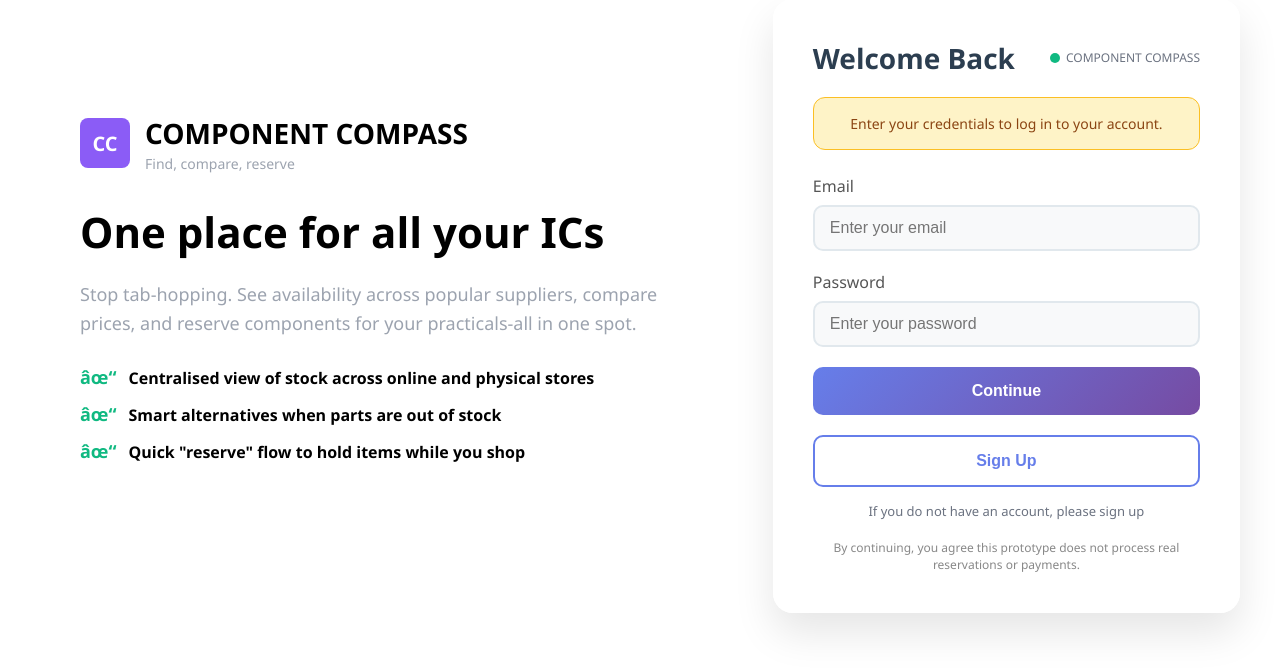
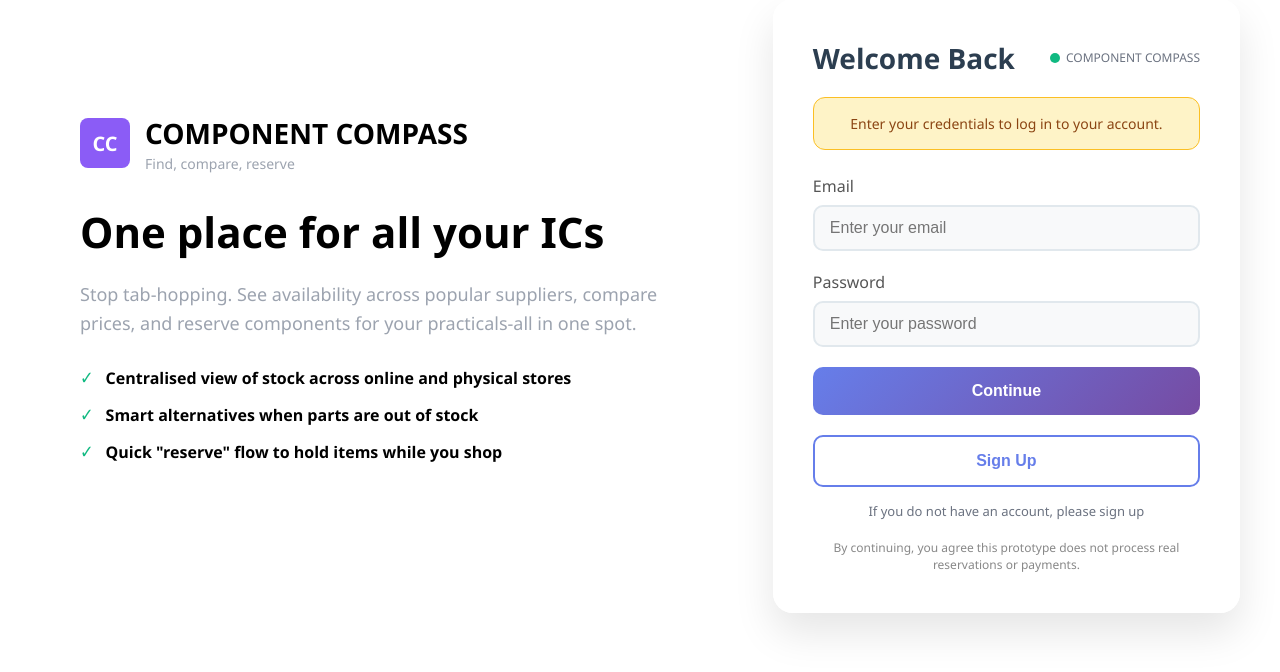
Before and after one commit to u22528157/BFB_321_Group1, a Flask app: page / in a window 1280 px wide. Shown: the part 104-776 px from the top of the page. Run offline with Flask 3, Linux system fonts and the light colour scheme.

Commit message:
home page symbols

```diff
--- a/Templates/home.html
+++ b/Templates/home.html
@@ -315,9 +315,9 @@
 
             <div class="features">
                 <ul class="feature-list">
-                    <li><span class="checkmark">âœ“</span>Centralised view of stock across online and physical stores</li>
-                    <li><span class="checkmark">âœ“</span>Smart alternatives when parts are out of stock</li>
-                    <li><span class="checkmark">âœ“</span>Quick "reserve" flow to hold items while you shop</li>
+                    <li><span class="checkmark">✓</span>Centralised view of stock across online and physical stores</li>
+                    <li><span class="checkmark">✓</span>Smart alternatives when parts are out of stock</li>
+                    <li><span class="checkmark">✓</span>Quick "reserve" flow to hold items while you shop</li>
                 </ul>
             </div>
         </div>
```
Also changed, not shown: practical_management.db.
